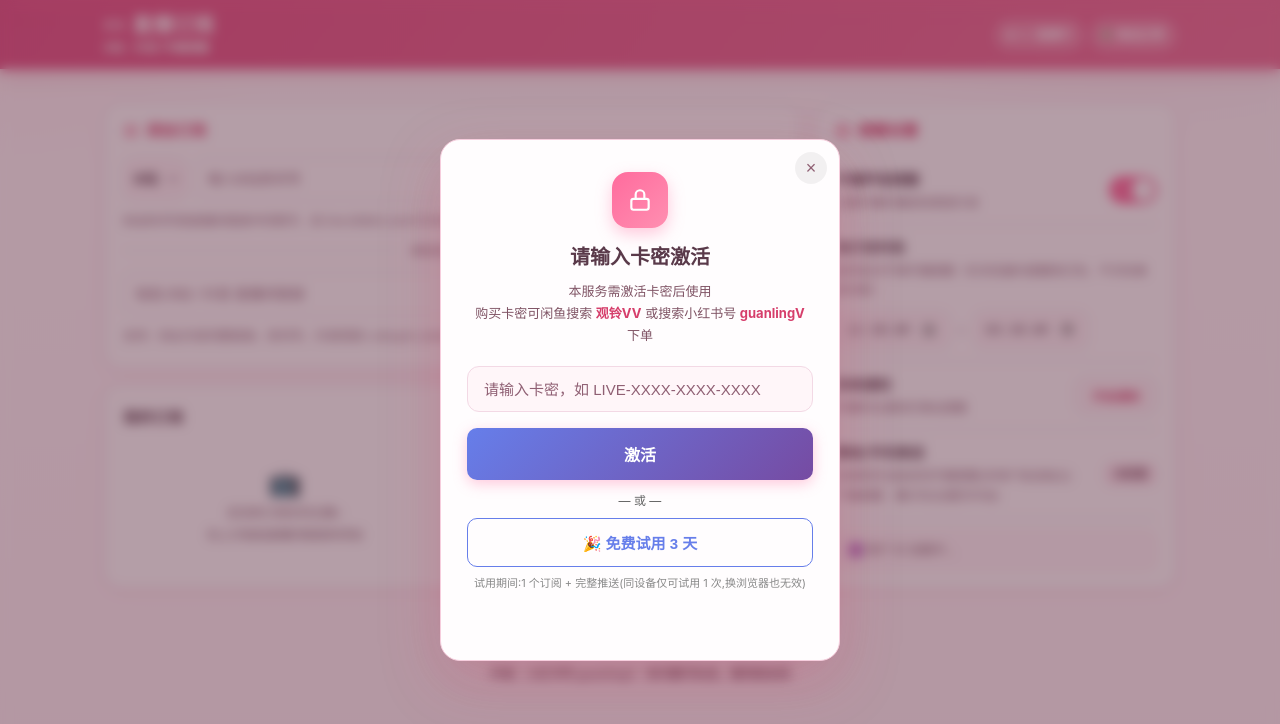
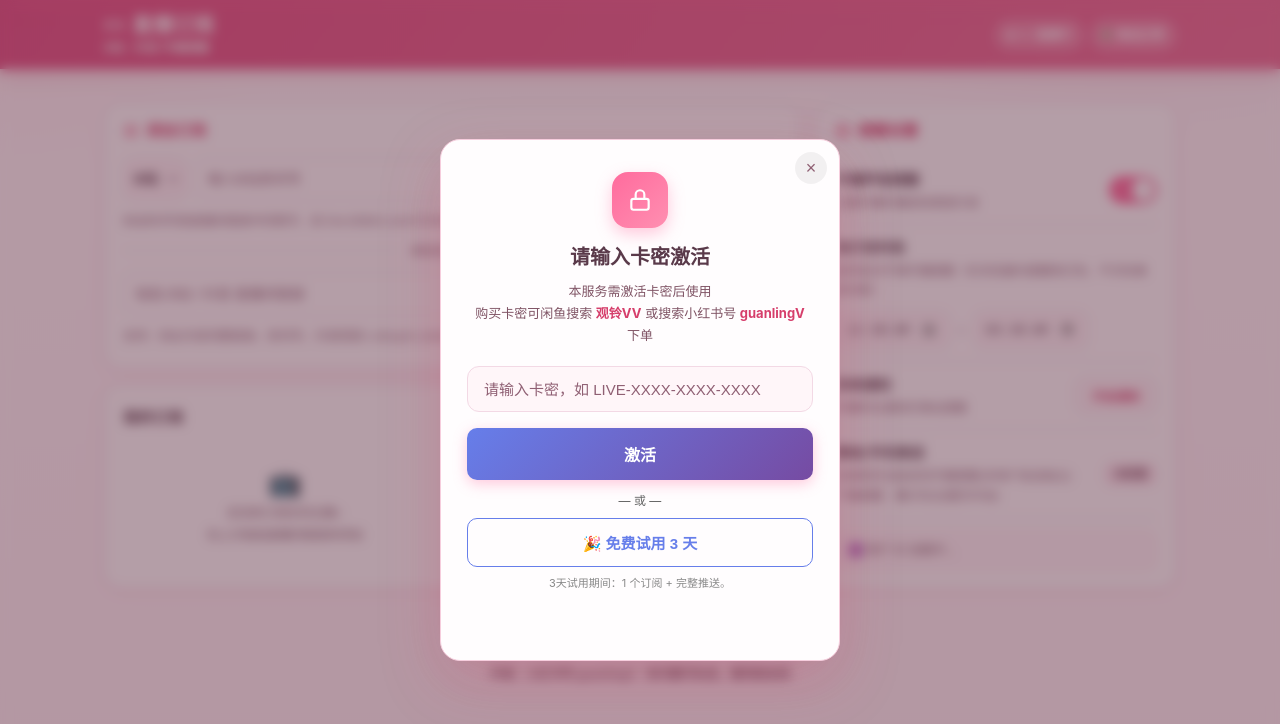
Before and after one commit to yuyuyu124/live-sub-app, a website: page public/index.html in a window 1280 px wide. Drawn offline with Linux system fonts and the light colour scheme; no server answers.

Commit message:
fix: 试用提示语简化

```diff
--- a/public/index.html
+++ b/public/index.html
@@ -484,7 +484,7 @@ header .sub{font-size:12px;font-weight:600;opacity:.95;margin-top:1px;text-shado
     <button id="activateBtn" style="width:100%;margin-top:16px;padding:14px;font-size:16px;font-weight:600;border:none;border-radius:10px;background:linear-gradient(135deg,#667eea,#764ba2);color:#fff;cursor:pointer;">激活</button>
     <div style="margin-top:12px;font-size:12px;color:#666;text-align:center">— 或 —</div>
     <button id="trialBtn" style="width:100%;margin-top:8px;padding:13px;font-size:15px;font-weight:600;border:1.5px solid #667eea;border-radius:10px;background:transparent;color:#667eea;cursor:pointer;">🎉 免费试用 3 天</button>
-    <div id="trialHint" style="margin-top:8px;font-size:11px;color:#888;line-height:1.5;">试用期间:1 个订阅 + 完整推送(同设备仅可试用 1 次,换浏览器也无效)</div>
+    <div id="trialHint" style="margin-top:8px;font-size:11px;color:#888;line-height:1.5;">3天试用期间：1 个订阅 + 完整推送。</div>
     <div id="activateMsg" style="margin-top:16px;font-size:13px;min-height:20px;"></div>
   </div>
 </div>
```
